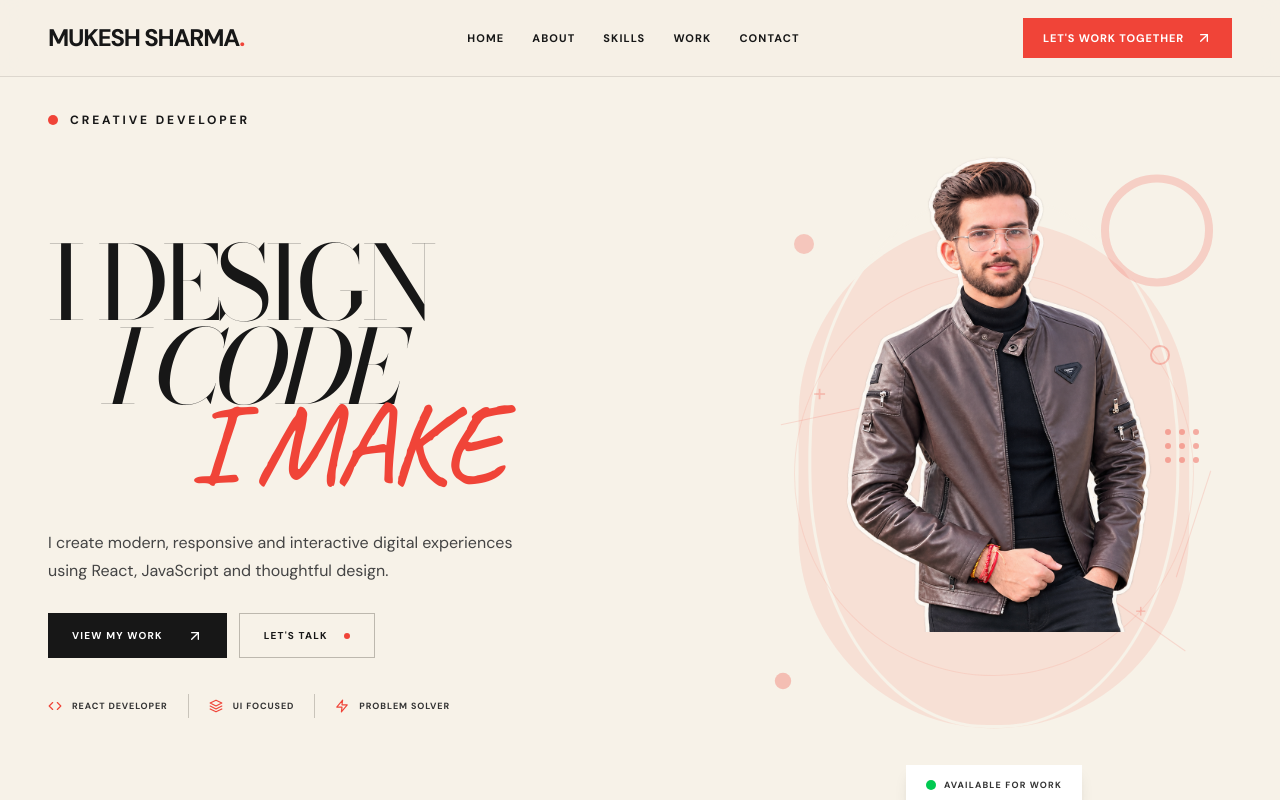
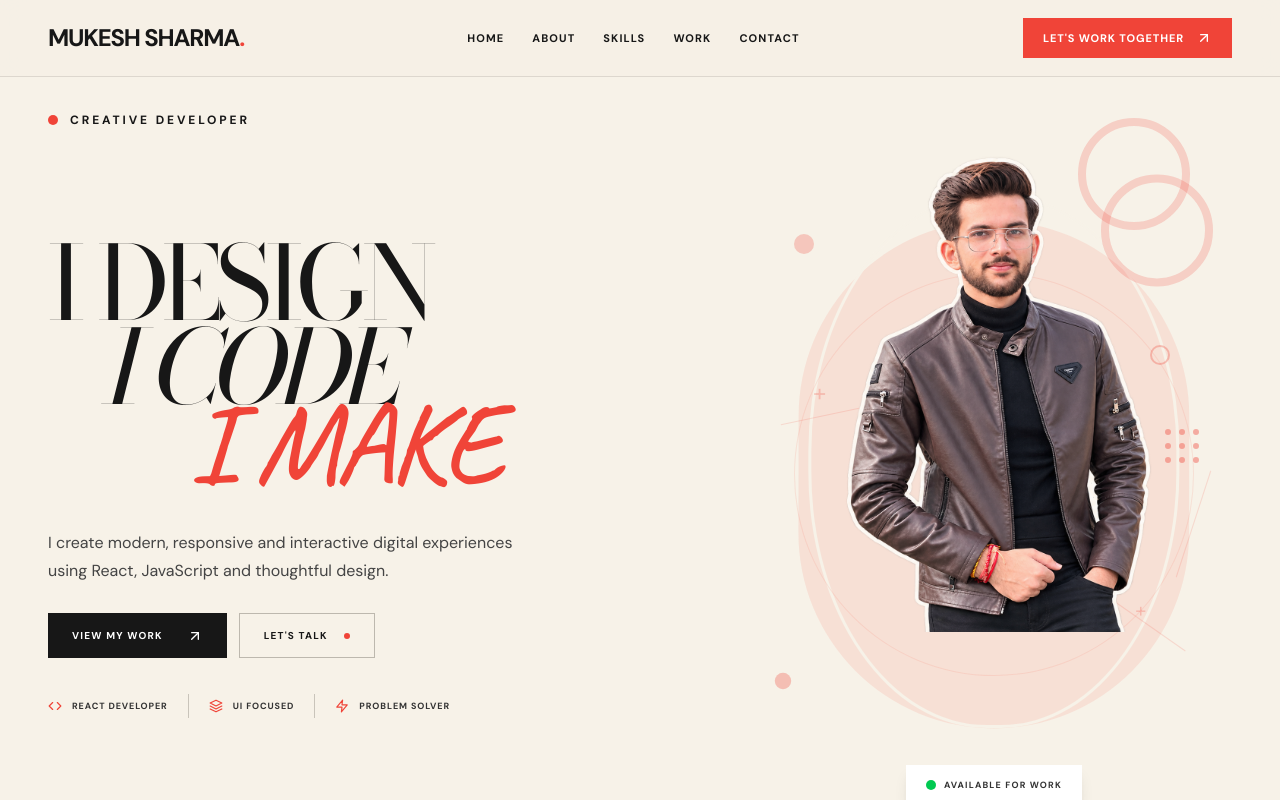
Before and after one commit to Mukeshsharma1704/Portfolio, a React (Vite) app: page / in a window 1280 px wide. Shown: the top 800 px of the page. Built offline with nearby package versions, Linux system fonts and the light colour scheme.

Commit message:
animation update

```diff
--- a/src/Components/Hero.jsx
+++ b/src/Components/Hero.jsx
@@ -16,7 +16,7 @@ function Hero() {
       {/* Decorative circle */}
       <motion.div
         initial={{ scale: 0, opacity: 0 }}
-        animate={{ scale: 0, opacity: 1 }}
+        animate={{ scale: 1, opacity: 1 }}
         transition={{
           duration: 0.9,
           delay: 0.3,
```
